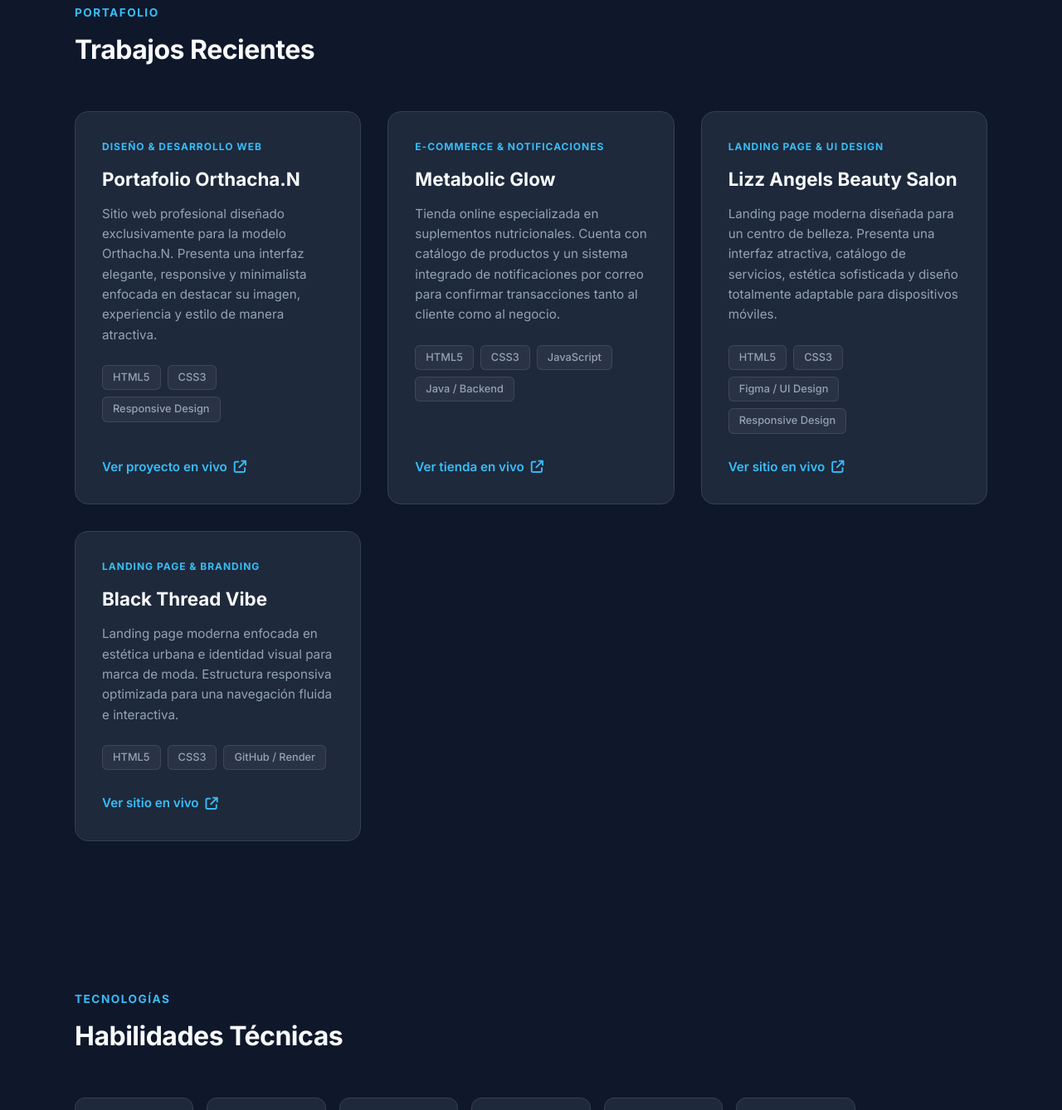
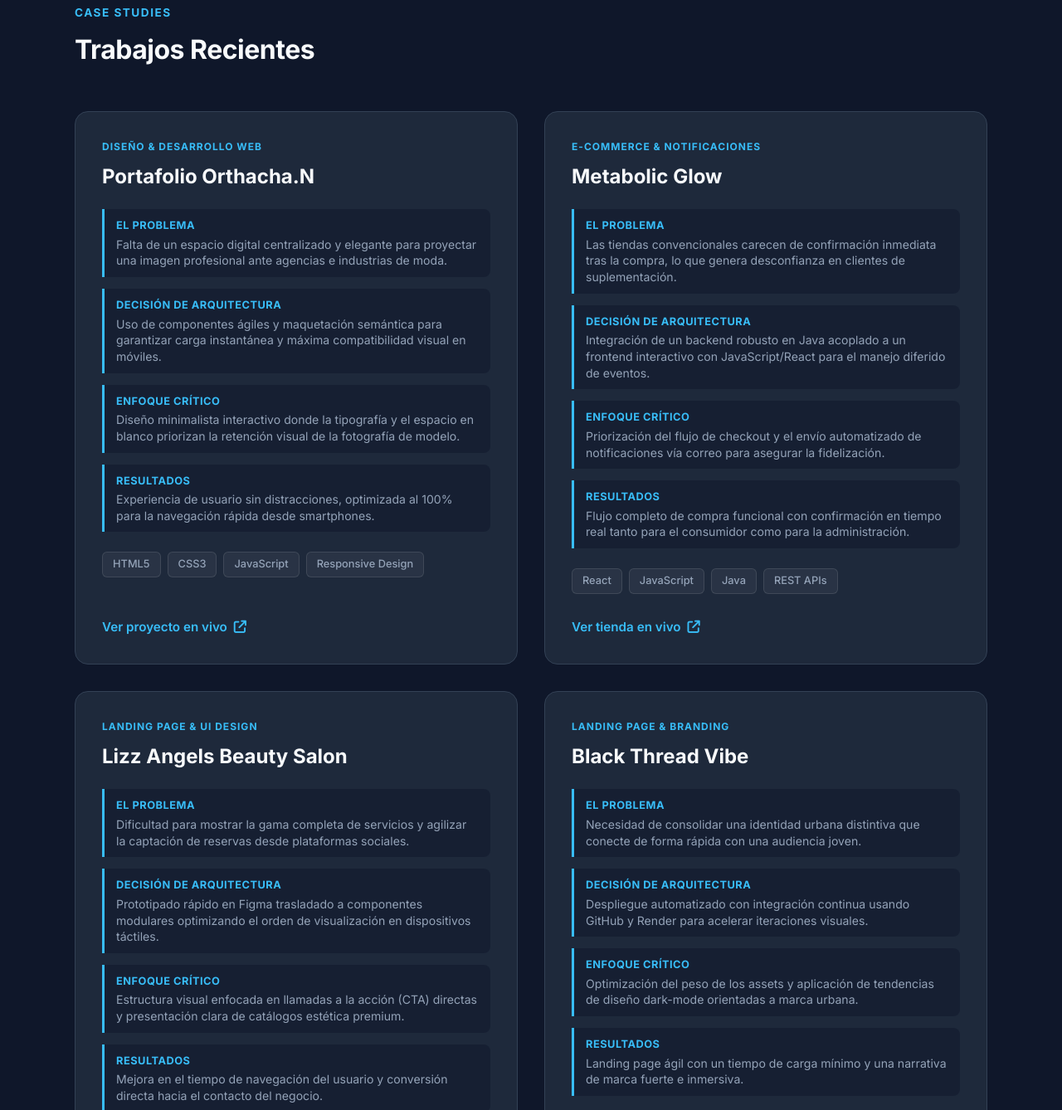
Before and after one commit to idelossantos2842rt-creador/intento-, a plain HTML site: page index.html in a window 1280 px wide. Shown: the part 731-2069 px from the top of the page at 83% size. Drawn offline with Linux system fonts and the light colour scheme.

Commit message:
Update personal branding and project details in HTML

```diff
--- a/index.html
+++ b/index.html
@@ -3,7 +3,7 @@
 <head>
     <meta charset="UTF-8">
     <meta name="viewport" content="width=device-width, initial-scale=1.0">
-    <title>Isabel De Los Santos | Frontend Developer</title>
+    <title>Isa De Los Santos | Frontend & Mobile Developer</title>
     <link rel="preconnect" href="https://fonts.googleapis.com">
     <link rel="preconnect" href="https://fonts.gstatic.com" crossorigin>
     <link href="https://fonts.googleapis.com/css2?family=Inter:wght@300;400;500;600;700;800&display=swap" rel="stylesheet">
@@ -209,7 +209,7 @@
 
         .projects-grid {
             display: grid;
-            grid-template-columns: repeat(auto-fit, minmax(320px, 1fr));
+            grid-template-columns: repeat(auto-fit, minmax(450px, 1fr));
             gap: 32px;
         }
 
@@ -232,26 +232,52 @@
             box-shadow: 0 12px 30px rgba(0, 0, 0, 0.3);
         }
 
+        .project-header {
+            margin-bottom: 20px;
+        }
+
         .project-tag {
             font-size: 0.75rem;
             font-weight: 700;
             text-transform: uppercase;
             letter-spacing: 1px;
             color: var(--accent-primary);
-            margin-bottom: 12px;
+            margin-bottom: 8px;
         }
 
         .project-title {
-            font-size: 1.4rem;
+            font-size: 1.5rem;
             font-weight: 700;
-            margin-bottom: 12px;
         }
 
-        .project-desc {
+        /* Case Study Details Grid */
+        .case-study-details {
+            display: flex;
+            flex-direction: column;
+            gap: 14px;
+            margin-bottom: 24px;
+        }
+
+        .detail-item {
+            background: rgba(15, 23, 42, 0.5);
+            border-left: 3px solid var(--accent-primary);
+            padding: 10px 14px;
+            border-radius: 0 8px 8px 0;
+        }
+
+        .detail-item strong {
+            display: block;
+            font-size: 0.8rem;
+            text-transform: uppercase;
+            letter-spacing: 0.5px;
+            color: var(--accent-primary);
+            margin-bottom: 2px;
+        }
+
+        .detail-item p {
+            font-size: 0.88rem;
             color: var(--text-secondary);
-            font-size: 0.95rem;
-            margin-bottom: 24px;
-            flex-grow: 1;
+            line-height: 1.4;
         }
 
         .tech-stack {
@@ -373,6 +399,9 @@
             .hero {
                 padding-top: 130px;
             }
+            .projects-grid {
+                grid-template-columns: 1fr;
+            }
             .contact-box {
                 padding: 32px 20px;
             }
@@ -384,7 +413,7 @@
     <!-- Header Navigation -->
     <nav>
         <div class="container nav-container">
-            <a href="#" class="logo">&lt;Isabel.dev /&gt;</a>
+            <a href="#" class="logo">&lt;Isa.dev /&gt;</a>
             <ul class="nav-links">
                 <li><a href="#proyectos">Proyectos</a></li>
                 <li><a href="#habilidades">Habilidades</a></li>
@@ -398,10 +427,10 @@
         <div class="badge">
             <span class="badge-dot"></span> Disponible para nuevos proyectos y vacantes
         </div>
-        <h1>Isabel De Los Santos</h1>
-        <h2>Desarrolladora Web Junior / Frontend Developer</h2>
+        <h1>Isa De Los Santos</h1>
+        <h2>Desarrolladora Web & Mobile / Frontend Developer</h2>
         <p class="hero-description">
-            Apasionada por crear experiencias digitales atractivas, modernas e intuitivas. Especializada en la construcción de sitios web responsivos, funcionales y orientados al usuario.
+            Apasionada por crear experiencias digitales atractivas, modernas e intuitivas. Especializada en la construcción de sitios web responsivos, aplicaciones web y móviles funcionales orientadas al usuario.
         </p>
         <div class="cta-buttons">
             <a href="#proyectos" class="btn btn-primary">
@@ -416,22 +445,42 @@
     <!-- Projects Section -->
     <section id="proyectos" class="container projects">
         <div class="section-header">
-            <p class="section-subtitle">Portafolio</p>
+            <p class="section-subtitle">Case Studies</p>
             <h3 class="section-title">Trabajos Recientes</h3>
         </div>
 
         <div class="projects-grid">
-            <!-- Proyecto 1 -->
+            <!-- Proyecto 1: Orthacha -->
             <div class="project-card">
                 <div>
+                    <div class="project-header">
                         <div class="project-tag">Diseño & Desarrollo Web</div>
                         <h4 class="project-title">Portafolio Orthacha.N</h4>
-                    <p class="project-desc">
-                        Sitio web profesional diseñado exclusivamente para la modelo Orthacha.N. Presenta una interfaz elegante, responsive y minimalista enfocada en destacar su imagen, experiencia y estilo de manera atractiva.
-                    </p>
+                    </div>
+
+                    <div class="case-study-details">
+                        <div class="detail-item">
+                            <strong>El Problema</strong>
+                            <p>Falta de un espacio digital centralizado y elegante para proyectar una imagen profesional ante agencias e industrias de moda.</p>
+                        </div>
+                        <div class="detail-item">
+                            <strong>Decisión de Arquitectura</strong>
+                            <p>Uso de componentes ágiles y maquetación semántica para garantizar carga instantánea y máxima compatibilidad visual en móviles.</p>
+                        </div>
+                        <div class="detail-item">
+                            <strong>Enfoque Crítico</strong>
+                            <p>Diseño minimalista interactivo donde la tipografía y el espacio en blanco priorizan la retención visual de la fotografía de modelo.</p>
+                        </div>
+                        <div class="detail-item">
+                            <strong>Resultados</strong>
+                            <p>Experiencia de usuario sin distracciones, optimizada al 100% para la navegación rápida desde smartphones.</p>
+                        </div>
+                    </div>
+
                     <div class="tech-stack">
                         <span class="tech-item">HTML5</span>
                         <span class="tech-item">CSS3</span>
+                        <span class="tech-item">JavaScript</span>
                         <span class="tech-item">Responsive Design</span>
                     </div>
                 </div>
@@ -440,19 +489,38 @@
                 </a>
             </div>
 
-            <!-- Proyecto 2 -->
+            <!-- Proyecto 2: Metabolic Glow -->
             <div class="project-card">
                 <div>
+                    <div class="project-header">
                         <div class="project-tag">E-Commerce & Notificaciones</div>
                         <h4 class="project-title">Metabolic Glow</h4>
-                    <p class="project-desc">
-                        Tienda online especializada en suplementos nutricionales. Cuenta con catálogo de productos y un sistema integrado de notificaciones por correo para confirmar transacciones tanto al cliente como al negocio.
-                    </p>
+                    </div>
+
+                    <div class="case-study-details">
+                        <div class="detail-item">
+                            <strong>El Problema</strong>
+                            <p>Las tiendas convencionales carecen de confirmación inmediata tras la compra, lo que genera desconfianza en clientes de suplementación.</p>
+                        </div>
+                        <div class="detail-item">
+                            <strong>Decisión de Arquitectura</strong>
+                            <p>Integración de un backend robusto en Java acoplado a un frontend interactivo con JavaScript/React para el manejo diferido de eventos.</p>
+                        </div>
+                        <div class="detail-item">
+                            <strong>Enfoque Crítico</strong>
+                            <p>Priorización del flujo de checkout y el envío automatizado de notificaciones vía correo para asegurar la fidelización.</p>
+                        </div>
+                        <div class="detail-item">
+                            <strong>Resultados</strong>
+                            <p>Flujo completo de compra funcional con confirmación en tiempo real tanto para el consumidor como para la administración.</p>
+                        </div>
+                    </div>
+
                     <div class="tech-stack">
-                        <span class="tech-item">HTML5</span>
-                        <span class="tech-item">CSS3</span>
+                        <span class="tech-item">React</span>
                         <span class="tech-item">JavaScript</span>
-                        <span class="tech-item">Java / Backend</span>
+                        <span class="tech-item">Java</span>
+                        <span class="tech-item">REST APIs</span>
                     </div>
                 </div>
                 <a href="https://metabolic-glow-premium-supplementes.onrender.com/" target="_blank" class="project-link">
@@ -460,14 +528,33 @@
                 </a>
             </div>
 
-            <!-- Proyecto 3 -->
+            <!-- Proyecto 3: Lizz Angels -->
             <div class="project-card">
                 <div>
+                    <div class="project-header">
                         <div class="project-tag">Landing Page & UI Design</div>
                         <h4 class="project-title">Lizz Angels Beauty Salon</h4>
-                    <p class="project-desc">
-                        Landing page moderna diseñada para un centro de belleza. Presenta una interfaz atractiva, catálogo de servicios, estética sofisticada y diseño totalmente adaptable para dispositivos móviles.
-                    </p>
+                    </div>
+
+                    <div class="case-study-details">
+                        <div class="detail-item">
+                            <strong>El Problema</strong>
+                            <p>Dificultad para mostrar la gama completa de servicios y agilizar la captación de reservas desde plataformas sociales.</p>
+                        </div>
+                        <div class="detail-item">
+                            <strong>Decisión de Arquitectura</strong>
+                            <p>Prototipado rápido en Figma trasladado a componentes modulares optimizando el orden de visualización en dispositivos táctiles.</p>
+                        </div>
+                        <div class="detail-item">
+                            <strong>Enfoque Crítico</strong>
+                            <p>Estructura visual enfocada en llamadas a la acción (CTA) directas y presentación clara de catálogos estética premium.</p>
+                        </div>
+                        <div class="detail-item">
+                            <strong>Resultados</strong>
+                            <p>Mejora en el tiempo de navegación del usuario y conversión directa hacia el contacto del negocio.</p>
+                        </div>
+                    </div>
+
                     <div class="tech-stack">
                         <span class="tech-item">HTML5</span>
                         <span class="tech-item">CSS3</span>
@@ -480,14 +567,33 @@
                 </a>
             </div>
 
-            <!-- Proyecto 4 -->
+            <!-- Proyecto 4: Black Thread Vibe -->
             <div class="project-card">
                 <div>
+                    <div class="project-header">
                         <div class="project-tag">Landing Page & Branding</div>
                         <h4 class="project-title">Black Thread Vibe</h4>
-                    <p class="project-desc">
-                        Landing page moderna enfocada en estética urbana e identidad visual para marca de moda. Estructura responsiva optimizada para una navegación fluida e interactiva.
-                    </p>
+                    </div>
+
+                    <div class="case-study-details">
+                        <div class="detail-item">
+                            <strong>El Problema</strong>
+                            <p>Necesidad de consolidar una identidad urbana distintiva que conecte de forma rápida con una audiencia joven.</p>
+                        </div>
+                        <div class="detail-item">
+                            <strong>Decisión de Arquitectura</strong>
+                            <p>Despliegue automatizado con integración continua usando GitHub y Render para acelerar iteraciones visuales.</p>
+                        </div>
+                        <div class="detail-item">
+                            <strong>Enfoque Crítico</strong>
+                            <p>Optimización del peso de los assets y aplicación de tendencias de diseño dark-mode orientadas a marca urbana.</p>
+                        </div>
+                        <div class="detail-item">
+                            <strong>Resultados</strong>
+                            <p>Landing page ágil con un tiempo de carga mínimo y una narrativa de marca fuerte e inmersiva.</p>
+                        </div>
+                    </div>
+
                     <div class="tech-stack">
                         <span class="tech-item">HTML5</span>
                         <span class="tech-item">CSS3</span>
@@ -504,18 +610,14 @@
     <!-- Skills Section -->
     <section id="habilidades" class="container skills">
         <div class="section-header">
-            <p class="section-subtitle">Tecnologías</p>
+            <p class="section-subtitle">Tecnologías & Lenguajes</p>
             <h3 class="section-title">Habilidades Técnicas</h3>
         </div>
 
         <div class="skills-grid">
             <div class="skill-card">
-                <i class="fa-brands fa-html5 skill-icon"></i>
-                <div class="skill-name">HTML5</div>
-            </div>
-            <div class="skill-card">
-                <i class="fa-brands fa-css3-alt skill-icon"></i>
-                <div class="skill-name">CSS3</div>
+                <i class="fa-brands fa-react skill-icon"></i>
+                <div class="skill-name">React / Expo</div>
             </div>
             <div class="skill-card">
                 <i class="fa-brands fa-js skill-icon"></i>
@@ -526,8 +628,28 @@
                 <div class="skill-name">Python</div>
             </div>
             <div class="skill-card">
+                <i class="fa-brands fa-node-js skill-icon"></i>
+                <div class="skill-name">Node.js</div>
+            </div>
+            <div class="skill-card">
+                <i class="fa-brands fa-java skill-icon"></i>
+                <div class="skill-name">Java</div>
+            </div>
+            <div class="skill-card">
+                <i class="fa-solid fa-code skill-icon"></i>
+                <div class="skill-name">C++</div>
+            </div>
+            <div class="skill-card">
+                <i class="fa-brands fa-html5 skill-icon"></i>
+                <div class="skill-name">HTML5 / CSS3</div>
+            </div>
+            <div class="skill-card">
+                <i class="fa-solid fa-database skill-icon"></i>
+                <div class="skill-name">SQL / MySQL</div>
+            </div>
+            <div class="skill-card">
                 <i class="fa-brands fa-git-alt skill-icon"></i>
-                <div class="skill-name">Git</div>
+                <div class="skill-name">Git & GitHub</div>
             </div>
             <div class="skill-card">
                 <i class="fa-solid fa-mobile-screen-button skill-icon"></i>
@@ -558,7 +680,7 @@
     <!-- Footer -->
     <footer>
         <div class="container">
-            <p>&copy; 2026 Isabel De Los Santos. Todos los derechos reservados.</p>
+            <p>&copy; 2026 Isa De Los Santos. Todos los derechos reservados.</p>
         </div>
     </footer>
 
```
Lines whose indentation alone changed are shown as unchanged.
